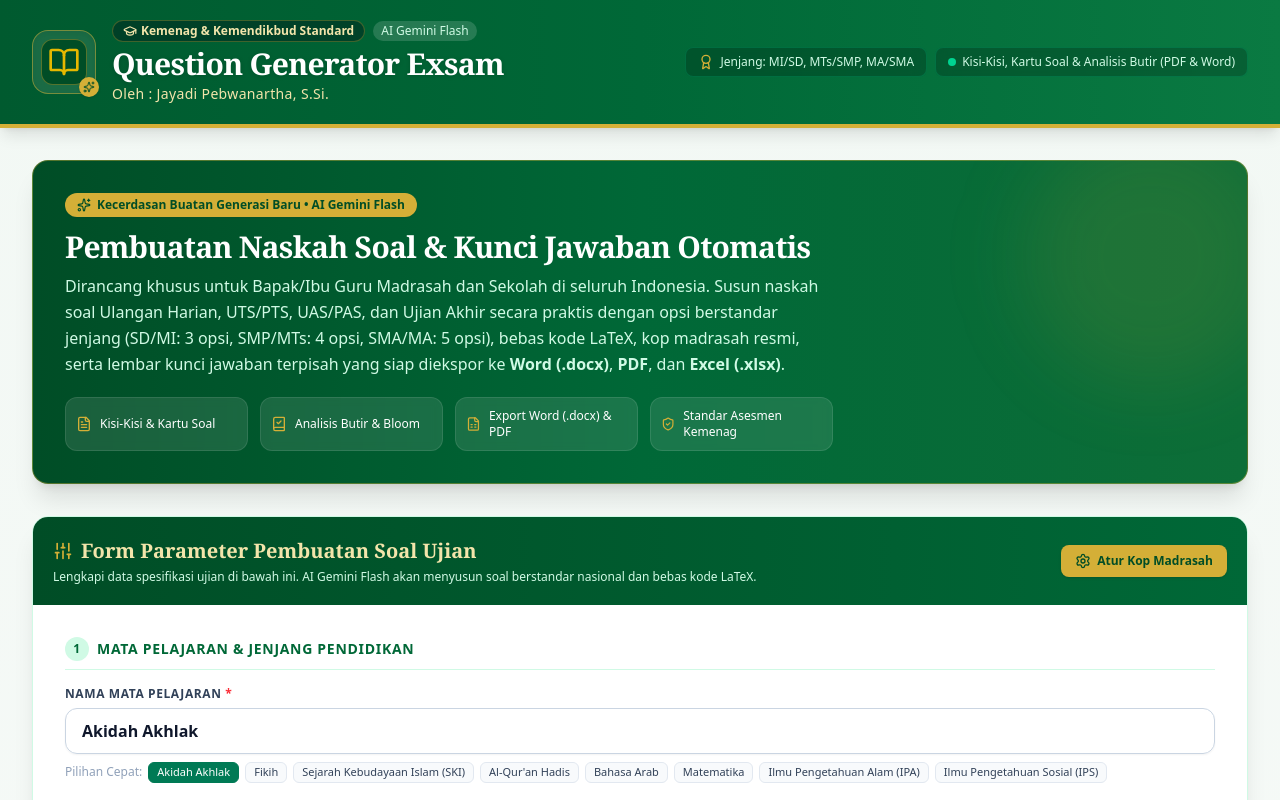
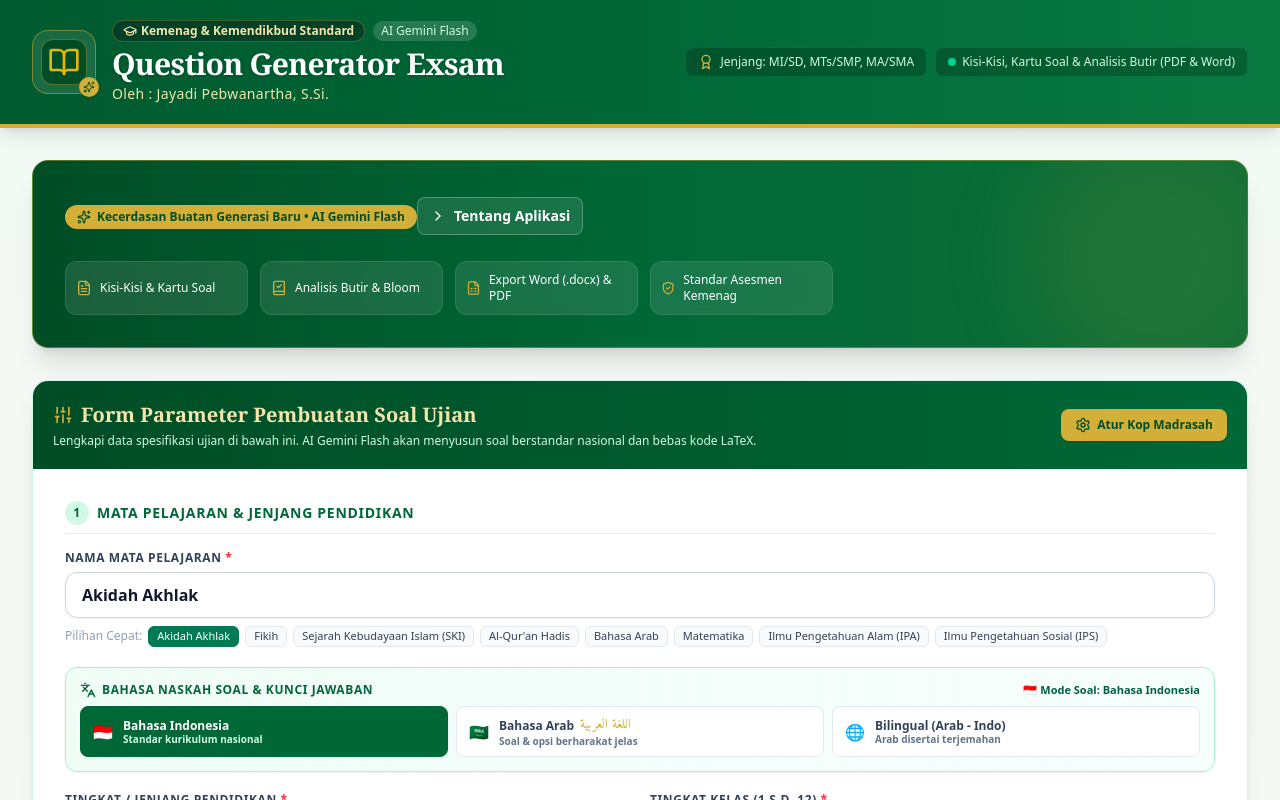
Before and after one commit to manmubasll/question-generator-exsam-vercel, a React (Vite) app: page / in a window 1280 px wide. Shown: the top 800 px of the page. Built offline with nearby package versions, Linux system fonts and the light colour scheme; a web font is replaced by a local one.

Commit message:
Make landing page introduction collapsible

```diff
--- a/src/App.tsx
+++ b/src/App.tsx
@@ -41,6 +41,7 @@ export default function App() {
   const [errorMessage, setErrorMessage] = useState<string | null>(null);
   const [examData, setExamData] = useState<ExamData | null>(null);
   const [lastPayload, setLastPayload] = useState<GenerateExamPayload | null>(null);
+  const [showIntroDetails, setShowIntroDetails] = useState(false);
 
   // Interval to update loading steps for better user feedback
   React.useEffect(() => {
@@ -231,12 +232,25 @@ export default function App() {
                   <Sparkles className="w-3.5 h-3.5" />
                   Kecerdasan Buatan Generasi Baru • AI Gemini Flash
                 </div>
-                <h2 className="text-xl sm:text-3xl font-extrabold tracking-tight font-serif text-white">
-                  Pembuatan Naskah Soal & Kunci Jawaban Otomatis
-                </h2>
-                <p className="text-sm sm:text-base text-emerald-100 mt-2 leading-relaxed">
-                  Dirancang khusus untuk Bapak/Ibu Guru Madrasah dan Sekolah di seluruh Indonesia. Susun naskah soal Ulangan Harian, UTS/PTS, UAS/PAS, dan Ujian Akhir secara praktis dengan opsi berstandar jenjang (SD/MI: 3 opsi, SMP/MTs: 4 opsi, SMA/MA: 5 opsi), bebas kode LaTeX, kop madrasah resmi, serta lembar kunci jawaban terpisah yang siap diekspor ke <strong>Word (.docx)</strong>, <strong>PDF</strong>, dan <strong>Excel (.xlsx)</strong>.
-                </p>
+                <button
+                  type="button"
+                  onClick={() => setShowIntroDetails((shown) => !shown)}
+                  aria-expanded={showIntroDetails}
+                  className="mt-1 inline-flex items-center gap-2 rounded-lg border border-white/25 bg-white/10 px-3 py-2 text-xs sm:text-sm font-semibold text-white hover:bg-white/15 transition-colors"
+                >
+                  <ChevronRight className={`w-4 h-4 transition-transform ${showIntroDetails ? "rotate-90" : ""}`} />
+                  {showIntroDetails ? "Sembunyikan Tentang Aplikasi" : "Tentang Aplikasi"}
+                </button>
+                {showIntroDetails && (
+                  <div className="mt-3">
+                    <h2 className="text-xl sm:text-2xl font-extrabold tracking-tight font-serif text-white">
+                      Pembuatan Naskah Soal & Kunci Jawaban Otomatis
+                    </h2>
+                    <p className="text-sm sm:text-base text-emerald-100 mt-2 leading-relaxed">
+                      Dirancang khusus untuk Bapak/Ibu Guru Madrasah dan Sekolah di seluruh Indonesia. Susun naskah soal Ulangan Harian, UTS/PTS, UAS/PAS, dan Ujian Akhir secara praktis dengan opsi berstandar jenjang (SD/MI: 3 opsi, SMP/MTs: 4 opsi, SMA/MA: 5 opsi), bebas kode LaTeX, kop madrasah resmi, serta lembar kunci jawaban terpisah yang siap diekspor ke <strong>Word (.docx)</strong>, <strong>PDF</strong>, dan <strong>Excel (.xlsx)</strong>.
+                    </p>
+                  </div>
+                )}
 
                 {/* Feature Pills */}
                 <div className="mt-5 grid grid-cols-2 sm:grid-cols-4 gap-3 text-xs">
```
